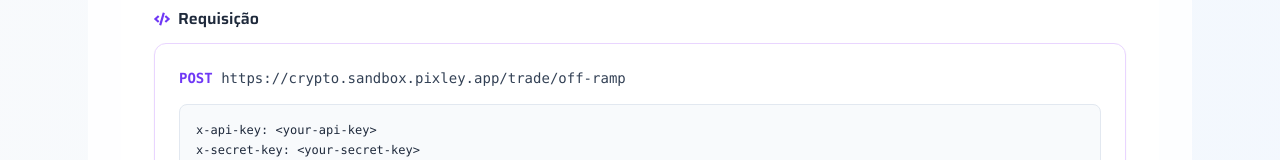
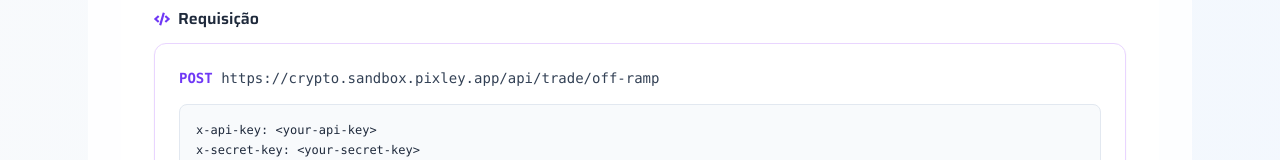
Before and after one commit to PixOnChain/pixonchain-docs, a Next.js app: page / in a window 1280 px wide. Shown: the part 748-908 px from the top of the page. Built offline with nearby package versions, Linux system fonts and the light colour scheme.

Commit message:
hotfix: added /api for routes

```diff
--- a/src/app/page.tsx
+++ b/src/app/page.tsx
@@ -16,8 +16,8 @@
       subtitle: "Processa transação off-ramp",
       description: "Processa uma transação off-ramp (saque de crypto para PIX)",
       method: "POST",
-      url: `https://${apiUrl}/trade/off-ramp`,
-      exampleRequest: `POST https://${apiUrl}/trade/off-ramp?simulation=false
+      url: `https://${apiUrl}/api/trade/off-ramp`,
+      exampleRequest: `POST https://${apiUrl}/api/trade/off-ramp?simulation=false
 x-api-key: <your-api-key>
 x-secret-key: <your-secret-key>
 {
@@ -77,8 +77,8 @@
       subtitle: "Processa transação on-ramp",
       description: "Processa uma transação on-ramp (compra de crypto com PIX)",
       method: "POST",
-      url: `https://${apiUrl}/trade/on-ramp`,
-      exampleRequest: `POST https://${apiUrl}/trade/on-ramp?simulation=false
+      url: `https://${apiUrl}/api/trade/on-ramp`,
+      exampleRequest: `POST https://${apiUrl}/api/trade/on-ramp?simulation=false
 x-api-key: <your-api-key>
 x-secret-key: <your-secret-key>
 {
@@ -130,8 +130,8 @@
       subtitle: "Consulta detalhes de transação",
       description: "Busca detalhes de uma transação on-ramp específica",
       method: "GET",
-      url: `https://${apiUrl}/trade/on-ramp/{transactionId}`,
-      exampleRequest: `GET https://${apiUrl}/trade/on-ramp/{transactionId}
+      url: `https://${apiUrl}/api/trade/on-ramp/{transactionId}`,
+      exampleRequest: `GET https://${apiUrl}/api/trade/on-ramp/{transactionId}
 x-api-key: <your-api-key>
 x-secret-key: <your-secret-key>`,
       exampleResponse: `{
@@ -182,8 +182,8 @@
       subtitle: "Limites e uso atual",
       description: "Permite que usuários autenticados consultem seus próprios limites e uso atual",
       method: "GET",
-      url: `https://${apiUrl}/api/users/me/limits`,
-      exampleRequest: `GET https://${apiUrl}/api/users/me/limits
+      url: `https://${apiUrl}/api/api/users/me/limits`,
+      exampleRequest: `GET https://${apiUrl}/api/api/users/me/limits
 x-api-key: <your-api-key>
 x-secret-key: <your-secret-key>`,
       exampleResponse: `{
```
